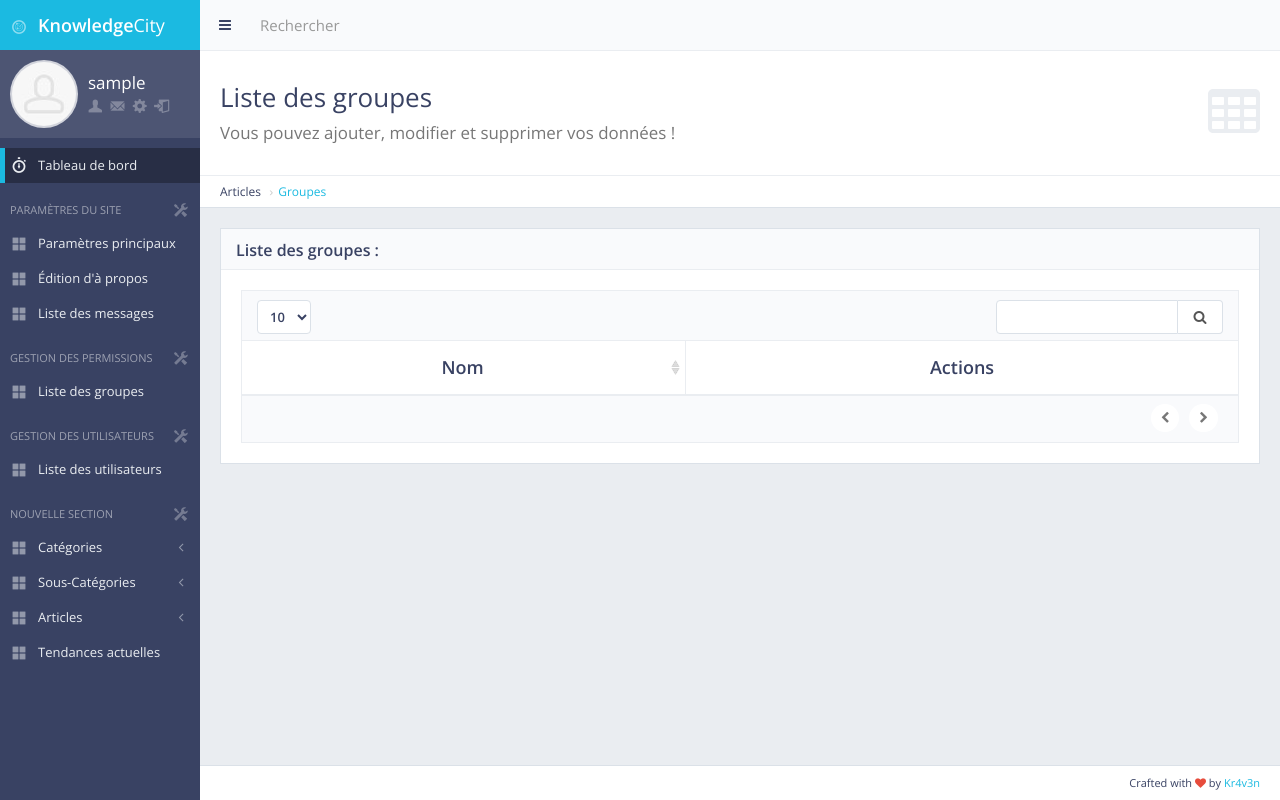
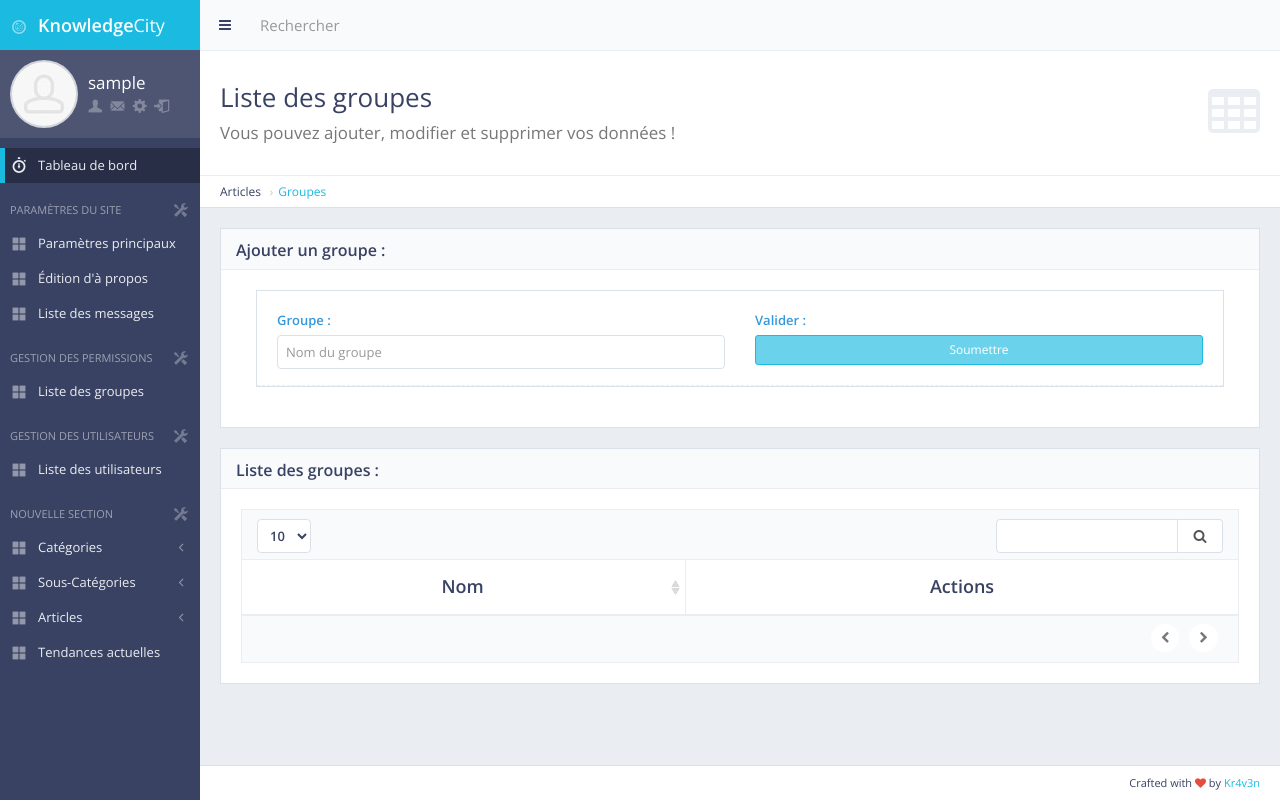
Before and after one commit to Kr4v3N/KnowledgeCity, a Django app: page /panel/manager/group in a window 1280 px wide. Run offline with Django 3.2, Linux system fonts and the light colour scheme; the visitor is signed in with stand-in values (Sample User, id 1); lists and menus that the app fills with data are empty; some libraries are stand-ins or nearby versions.

Commit message:
Add new group

```diff
--- a/main/templates/back/manager_group.html
+++ b/main/templates/back/manager_group.html
@@ -18,6 +18,46 @@
     </ul>
     <!-- END Datatables Header -->
 
+
+        <!-- Datatables Content -->
+    <div class="block full">
+
+        <div class="block-title">
+            <h2><strong>Ajouter un groupe :</strong></h2>
+        </div>
+
+        <div class="table-responsive">
+
+            <div class="col-md-12">
+                <!-- Basic Form Elements Block -->
+                <div class="block">
+
+                    <!-- Basic Form Elements Content -->
+                    <form action="{% url 'manager_group_add' %}" method="post" enctype="multipart/form-data" class="form-horizontal form-bordered">
+                        {% csrf_token %}
+                        {% csrf_token %}
+                         <div class="form-group">
+                            <div class="col-md-6">
+                                <label for="" class="text-info">Groupe :</label>
+                                <input type="text" id="name" name="name" class="form-control" placeholder="Nom du groupe" required>
+                            </div>
+                            <div class="col-md-6">
+                                <label for="" class="text-info">Valider :</label>
+                                <button type="submit" class="btn btn-sm btn-primary col-md-12"> Soumettre</button>
+                            </div>
+                        </div>
+
+                    </form>
+                    <!-- END Basic Form Elements Content -->
+                </div>
+                <!-- END Basic Form Elements Block -->
+            </div>
+
+        </div>
+
+    </div>
+    <!-- END Datatables Content -->
+
     <!-- Datatables Content -->
     <div class="block full">
         <div class="block-title">
@@ -27,14 +67,14 @@
         <div class="table-responsive">
             <table id="example-datatable" class="table table-vcenter table-condensed table-bordered">
                 <thead>
-                {% if news|length <= 1 %}
+                {% if group|length <= 1 %}
                     <tr>
                         <th class="text-center">Nom</th>
                         <th class="text-center">Actions</th>
                     </tr>
                 {% else %}
                   <tr>
-                        <th>Noms</th>
+                        <th class="text-center">Noms</th>
                         <th class="text-center">Actions</th>
                     </tr>
                 {% endif %}
@@ -48,7 +88,7 @@
                         <td class="text-center">
                             <div class="btn-group">
                                 <a href="#" data-toggle="tooltip" title="Edit" class="btn btn-xs btn-default"><i class="fa fa-pencil"> Editer</i></a>
-                                <a href="#" data-confirm="Etes-vous certain de vouloir supprimer l'article {{ new.pk }} ?" data-toggle="tooltip" title="Delete" class="btn btn-xs btn-danger"><i class="fa fa-times"> Supprimer</i></a>
+                                <a href="{% url 'manager_group_delete' name=gr.name %}" data-confirm="Etes-vous certain de vouloir supprimer le groupe {{ gr.name }} ?" data-toggle="tooltip" title="Delete" class="btn btn-xs btn-danger"><i class="fa fa-times"> Supprimer</i></a>
                             </div>
                         </td>
                     </tr>
--- a/manager/urls.py
+++ b/manager/urls.py
@@ -5,5 +5,7 @@ from . import views
 urlpatterns = [
     path('panel/manager/list', views.manager_list, name='manager_list'),
     path('panel/manager/group', views.manager_group, name='manager_group'),
+    path('panel/manager/group/add', views.manager_group_add, name='manager_group_add'),
+    path('panel/manager/group/del/<str:name>', views.manager_group_delete, name='manager_group_delete'),
     path('panel/manager/del/<int:pk>', views.manager_delete, name='manager_delete'),
 ]
--- a/manager/views.py
+++ b/manager/views.py
@@ -20,7 +20,6 @@ def manager_list(request):
 
 
 def manager_delete(request, pk):
-
     manager = Manager.objects.get(pk=pk)
 
     b = User.objects.filter(username=manager.user_txt)
@@ -28,12 +27,33 @@ def manager_delete(request, pk):
 
     manager.delete()
 
-    messages.success(request, "L'utilisateur  a bien été supprimé")
+    messages.success(request, "L'utilisateur a bien été supprimé avec succès")
     return redirect('manager_list')
 
 
 def manager_group(request):
-
     group = Group.objects.all()
 
     return render(request, 'back/manager_group.html', {'group': group})
+
+
+def manager_group_add(request):
+    if request.method == 'POST':
+        name = request.POST.get('name')
+
+        if name != "":
+
+            if len(Group.objects.filter(name=name)) == 0:
+                group = Group(name=name)
+                group.save()
+
+    messages.success(request, "Le groupe a bien été ajouté avec succès")
+    return redirect(manager_group)
+
+
+def manager_group_delete(request, name):
+    b = Group.objects.filter(name=name)
+    b.delete()
+
+    messages.success(request, "Le groupe a bien été supprimé avec succès")
+    return redirect(manager_group)
--- a/trending/views.py
+++ b/trending/views.py
@@ -41,6 +41,7 @@ def trending_delete(request, pk):
 
 
 def trending_edit(request, pk):
+
     # Login check start
     if not request.user.is_authenticated:
         return redirect('login')
```
